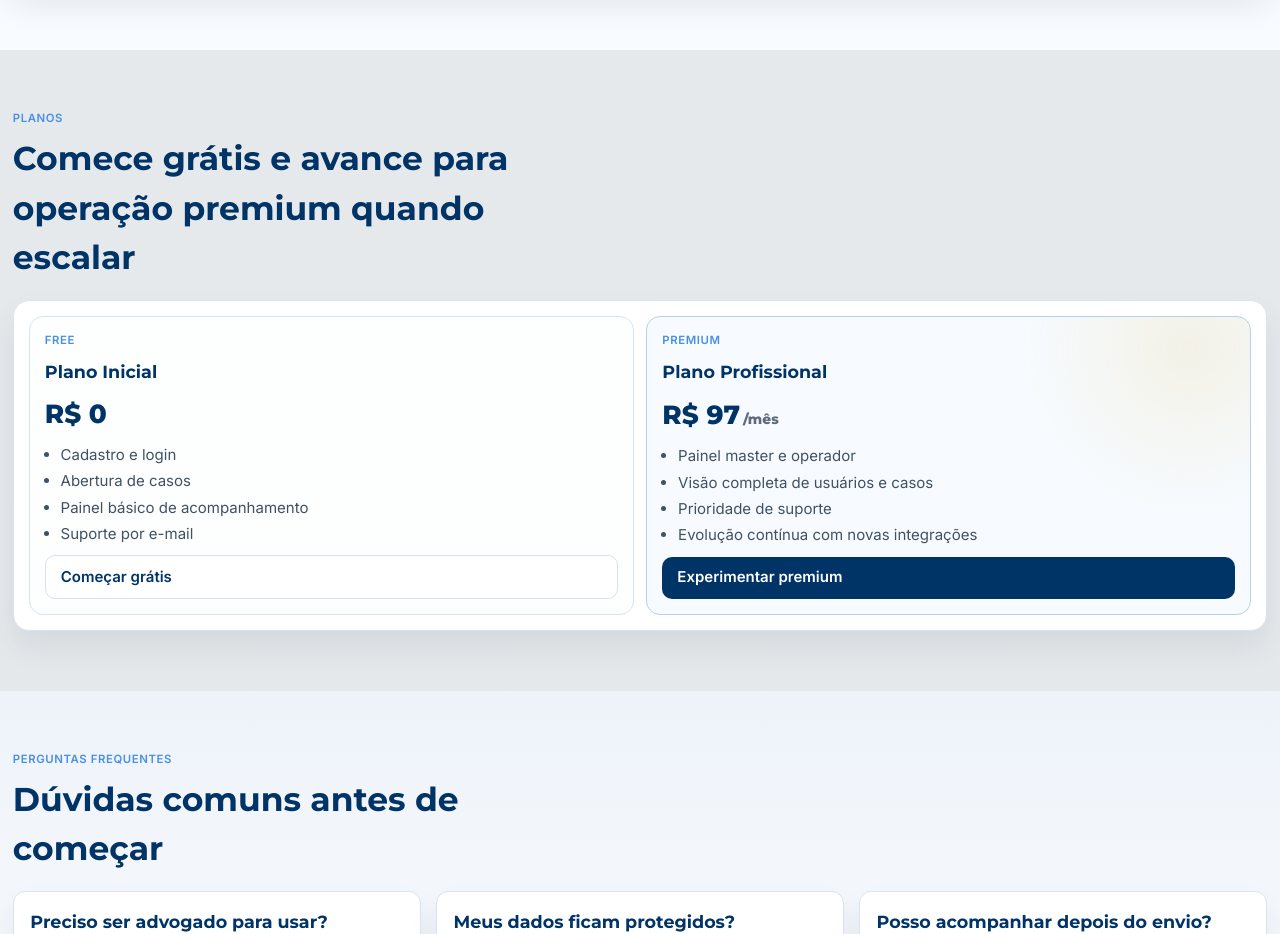
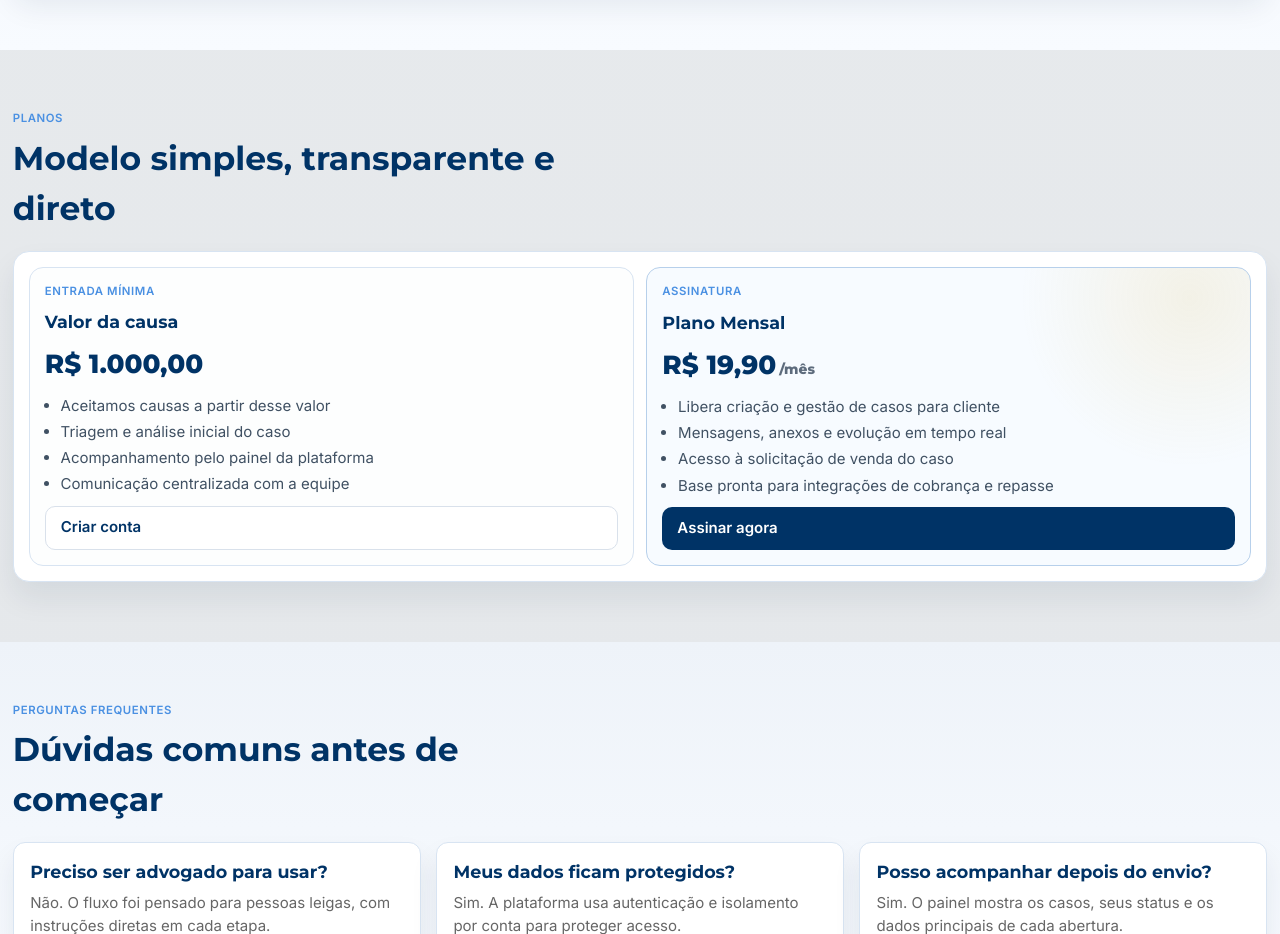
Before and after one commit to ProjetoTadeuADV/Projeto-TadeuADV, a React (Vite) app in the folder apps/web/: page / in a window 1280 px wide. Shown: the part 2580-3514 px from the top of the page. Built offline with nearby package versions, Linux system fonts and the light colour scheme; no server answers.

Commit message:
feat(web): refina seção Sobre Nós e atualiza pricing da landing

```diff
--- a/apps/web/src/pages/LandingPage.tsx
+++ b/apps/web/src/pages/LandingPage.tsx
@@ -343,40 +343,40 @@ export function LandingPage() {
         <div className="landing-container">
           <div className="landing-section-head">
             <p className="hero-kicker">Planos</p>
-            <h2>Comece grátis e avance para operação premium quando escalar</h2>
+            <h2>Modelo simples, transparente e direto</h2>
           </div>
 
           <div className="landing-tab-panel">
             <section className="pricing-grid">
               <article className="pricing-card">
-                <p className="hero-kicker">Free</p>
-                <h3>Plano Inicial</h3>
-                <p className="pricing-price">R$ 0</p>
+                <p className="hero-kicker">Entrada mínima</p>
+                <h3>Valor da causa</h3>
+                <p className="pricing-price">R$ 1.000,00</p>
                 <ul className="pricing-list">
-                  <li>Cadastro e login</li>
-                  <li>Abertura de casos</li>
-                  <li>Painel básico de acompanhamento</li>
-                  <li>Suporte por e-mail</li>
+                  <li>Aceitamos causas a partir desse valor</li>
+                  <li>Triagem e análise inicial do caso</li>
+                  <li>Acompanhamento pelo painel da plataforma</li>
+                  <li>Comunicação centralizada com a equipe</li>
                 </ul>
                 <Link to={user ? "/dashboard" : "/register"} className="hero-secondary">
-                  {user ? "Ir para painel" : "Começar grátis"}
+                  {user ? "Abrir novo caso" : "Criar conta"}
                 </Link>
               </article>
 
               <article className="pricing-card pricing-card--featured">
-                <p className="hero-kicker">Premium</p>
-                <h3>Plano Profissional</h3>
+                <p className="hero-kicker">Assinatura</p>
+                <h3>Plano Mensal</h3>
                 <p className="pricing-price">
-                  R$ 97<span>/mês</span>
+                  R$ 19,90<span>/mês</span>
                 </p>
                 <ul className="pricing-list">
-                  <li>Painel master e operador</li>
-                  <li>Visão completa de usuários e casos</li>
-                  <li>Prioridade de suporte</li>
-                  <li>Evolução contínua com novas integrações</li>
+                  <li>Libera criação e gestão de casos para cliente</li>
+                  <li>Mensagens, anexos e evolução em tempo real</li>
+                  <li>Acesso à solicitação de venda do caso</li>
+                  <li>Base pronta para integrações de cobrança e repasse</li>
                 </ul>
                 <Link to={user ? "/administrador" : "/register"} className="hero-primary">
-                  {user ? "Ver painel admin" : "Experimentar premium"}
+                  {user ? "Gerenciar assinatura" : "Assinar agora"}
                 </Link>
               </article>
             </section>
```
